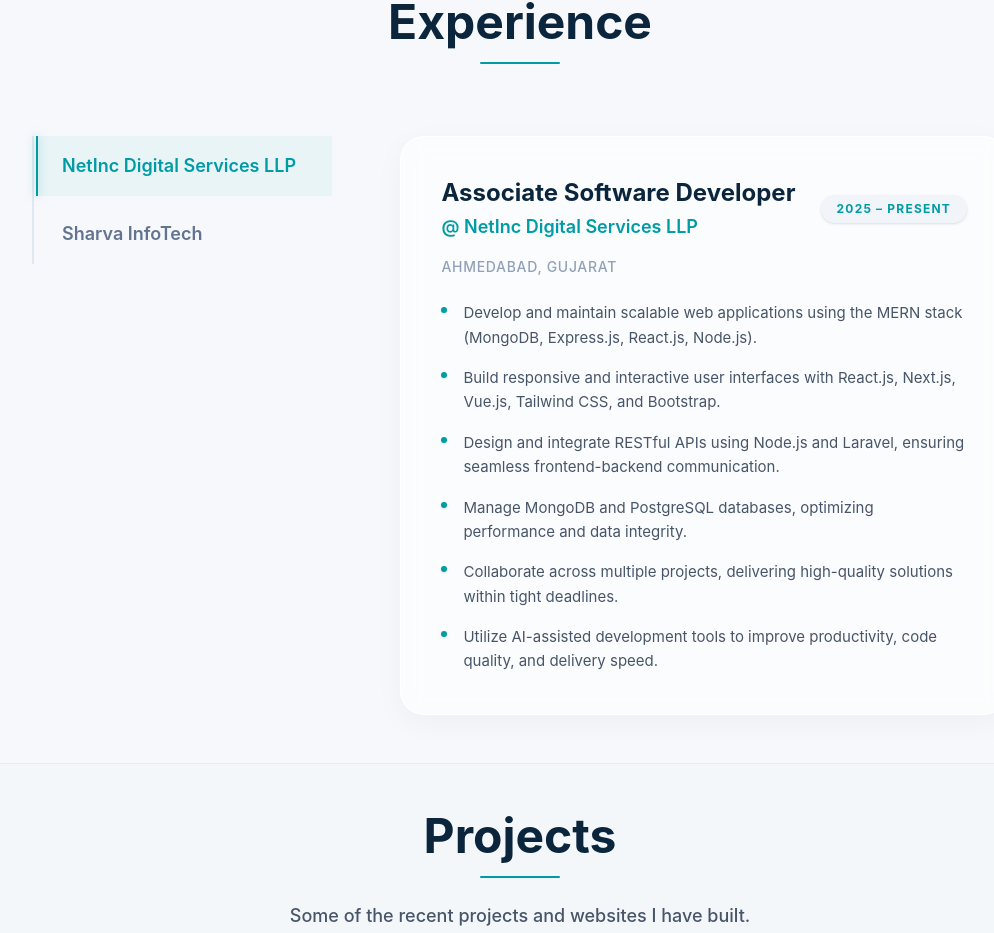
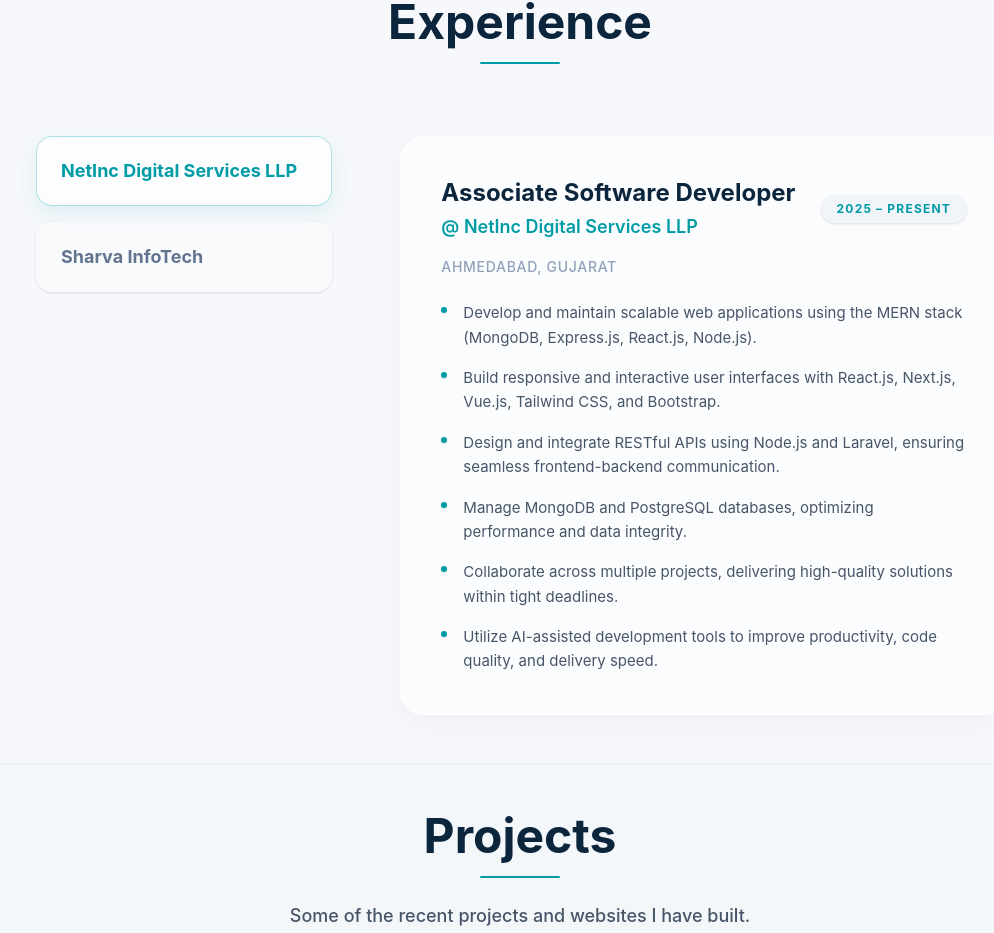
Before and after one commit to rush4812/My-Collections, a Next.js app in the folder Rushali-Portfolio/: page / in a window 1280 px wide. Shown: the part 2215-3148 px from the top of the page, without its empty margins (120-1114 px from the left). Built offline with nearby package versions, Linux system fonts and the light colour scheme.

Commit message:
Update Experience sidebar UI to premium glassmorphism pills

```diff
--- a/Rushali-Portfolio/src/components/sections/Experience.tsx
+++ b/Rushali-Portfolio/src/components/sections/Experience.tsx
@@ -63,7 +63,7 @@ export default function Experience() {
         <div className="flex flex-col md:flex-row gap-8 md:gap-16 items-start w-full">
 
           {/* Left Column: Tabs */}
-          <div className="w-full md:w-1/3 flex md:flex-col overflow-x-auto md:overflow-visible pb-4 md:pb-0 space-x-3 md:space-x-0 md:space-y-2 border-b-0 md:border-l-2 border-slate-200 [&::-webkit-scrollbar]:hidden [-ms-overflow-style:'none'] [scrollbar-width:'none'] px-1">
+          <div className="w-full md:w-1/3 flex md:flex-col overflow-x-auto md:overflow-visible pb-4 md:pb-0 space-x-3 md:space-x-0 md:space-y-4 px-1 [&::-webkit-scrollbar]:hidden [-ms-overflow-style:'none'] [scrollbar-width:'none']">
             {experiences.map((exp, idx) => {
               const isActive = activeTab === idx;
               return (
@@ -71,20 +71,13 @@ export default function Experience() {
                   key={idx}
                   onClick={() => setActiveTab(idx)}
                   className={`
-                    relative px-5 py-2 md:px-6 md:py-4 text-left whitespace-nowrap md:whitespace-normal font-medium transition-all duration-300 w-fit md:w-full rounded-full md:rounded-none
-                    ${isActive ? "text-[#009ca6] bg-[#009ca6]/10 md:bg-[#009ca6]/5 border border-[#009ca6] md:border-none md:border-transparent" : "text-slate-500 hover:text-[#0B253D] hover:bg-slate-50 border border-slate-200 md:border-none md:border-transparent"}
+                    relative px-5 py-3 md:px-6 md:py-5 text-left whitespace-nowrap md:whitespace-normal font-medium transition-all duration-300 w-fit md:w-full rounded-2xl
+                    ${isActive
+                      ? "text-[#009ca6] bg-white/70 backdrop-blur-md border border-[#009ca6]/30 shadow-[0_8px_20px_rgb(0,156,166,0.1)]"
+                      : "text-slate-500 hover:text-[#0B253D] bg-white/30 hover:bg-white/50 backdrop-blur-sm border border-white/40 shadow-sm"}
                   `}
                 >
-                  {/* Active Indicator Line */}
-                  {isActive && (
-                    <motion.div
-                      layoutId="activeTabIndicator"
-                      className="hidden md:block absolute bottom-0 left-0 h-[2px] w-full md:h-full md:w-[2px] md:-left-[2px] bg-[#009ca6] shadow-[0_0_10px_rgba(0,156,166,0.5)]"
-                      initial={false}
-                      transition={{ type: "spring", stiffness: 300, damping: 30 }}
-                    />
-                  )}
-                  <span className="relative z-10 block text-[15px] md:text-lg font-semibold">{exp.company}</span>
+                  <span className="relative z-10 block text-[15px] md:text-lg font-bold">{exp.company}</span>
                 </button>
               );
             })}
```
